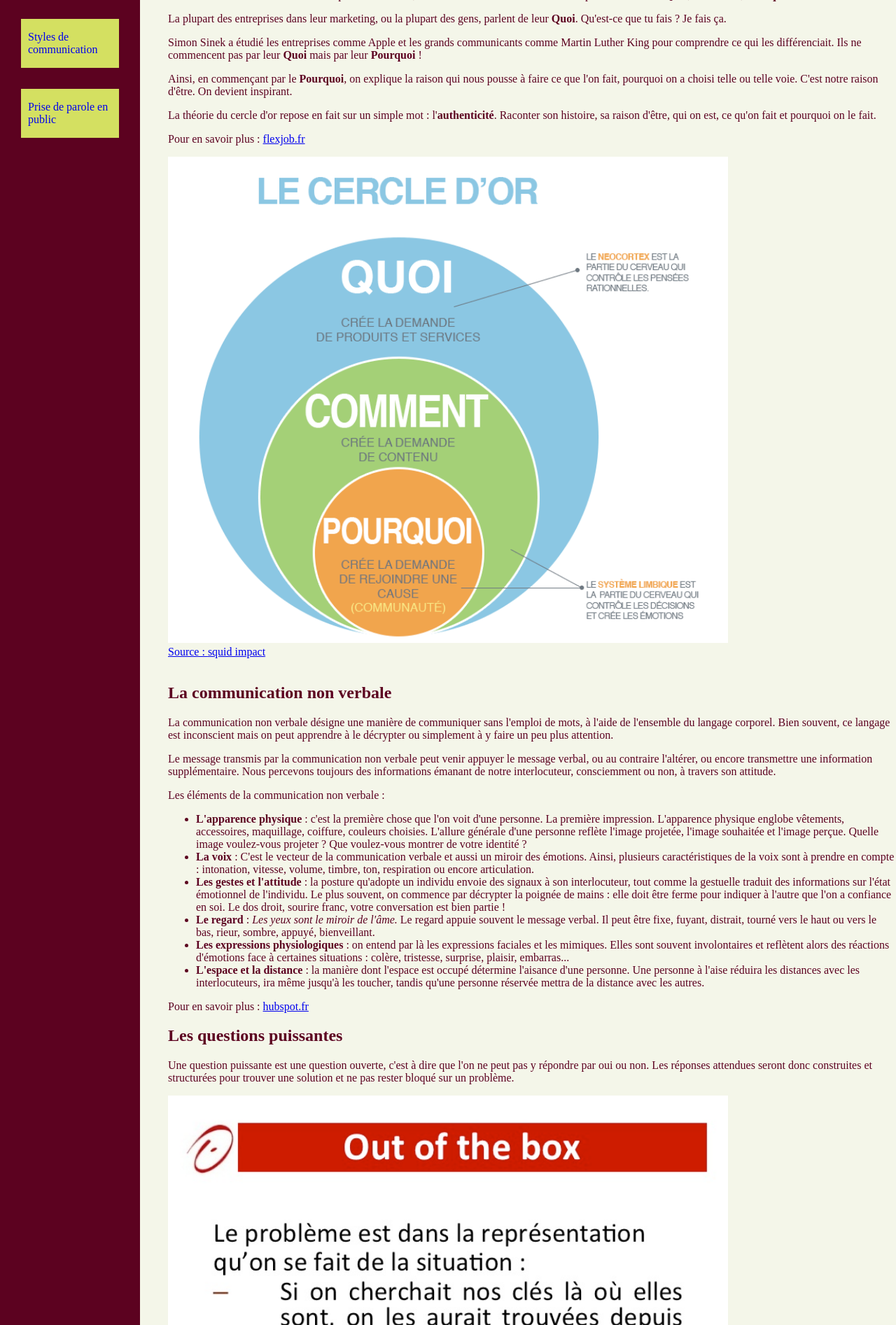
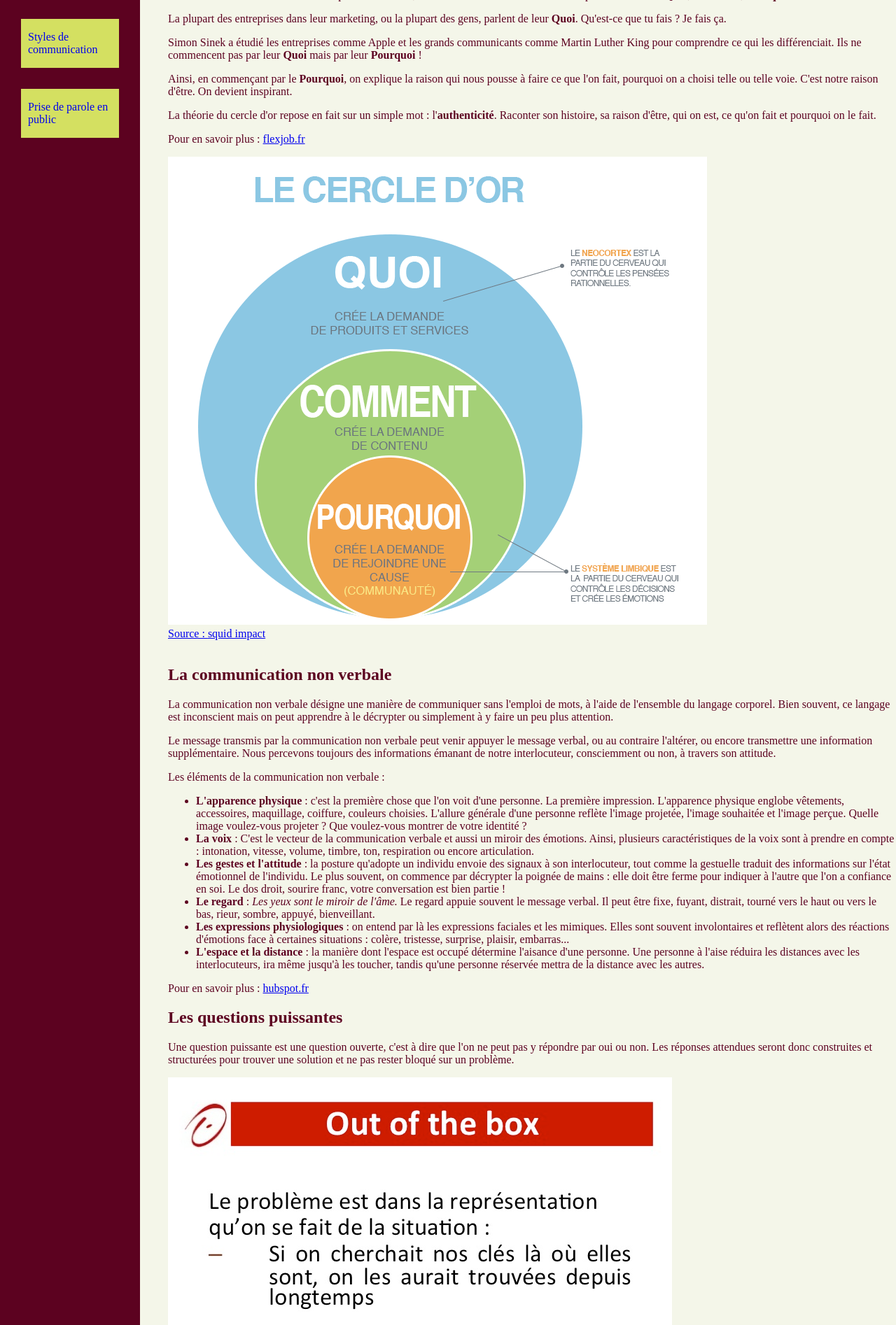
Before and after one commit to Lodipuce/Mon-Site-Portfolio, a PHP site: page /comm_efficace.html in a window 1280 px wide; the page is wider, and only the part inside the window is pictured. Shown: the part 403-2297 px from the top of that part at 70% size. Run offline with PHP 8.4, Linux system fonts and the light colour scheme.

Commit message:
taille image

```diff
--- a/styles.css
+++ b/styles.css
@@ -52,6 +52,7 @@ main {
 }
 
 .sidenavbar {
+    position: sticky;
     flex-shrink: 0;
     background-color: #5C0220;
     height: auto;
@@ -122,7 +123,7 @@ ul li{
     margin-left: 40px;
 }
 
-figure.image img {
+.image {
     width: 800px;
     height: auto;
 }
```
